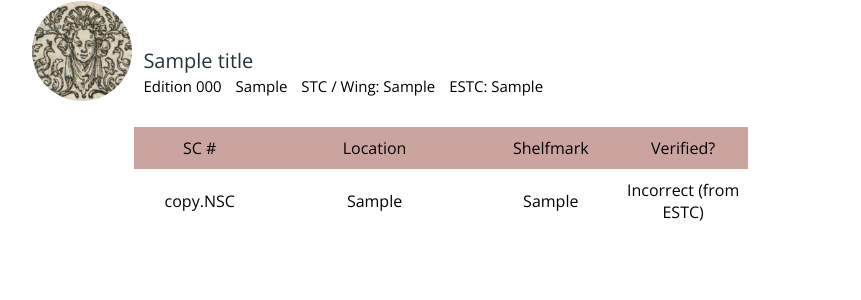
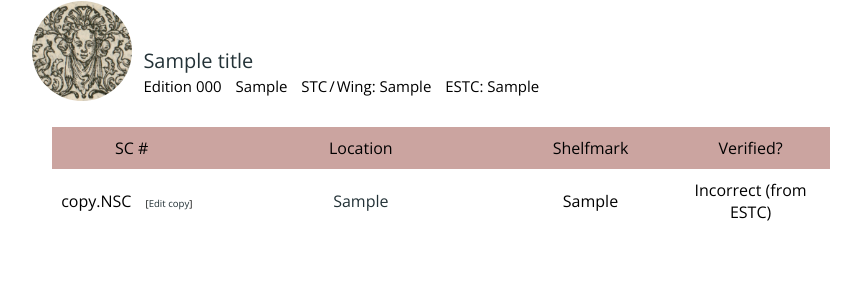
Before and after one commit to senderle/bookcensus, a Django app: page /copy/1/ in a window 1280 px wide. Shown: the part 138-438 px from the top of the page, without its empty margins (79-940 px from the left). Run offline with Django 3.2, Linux system fonts and the light colour scheme; a user stored in the database is signed in; tables that the repository leaves empty hold one stand-in row (values such as "Sample post"); some libraries are stand-ins or nearby versions.

Commit message:
massive code sprint

```diff
--- a/census/models.py
+++ b/census/models.py
@@ -14,8 +14,8 @@ class Title(models.Model):
 
 class Edition (models.Model):
 	title = models.ForeignKey(Title)
-	Edition_number = models.CharField(max_length=20, unique=False, null=True)
-	Edition_format = models.CharField(max_length=10, null=True)
+	Edition_number = models.CharField(max_length=20, unique=False, null=True, blank=True)
+	Edition_format = models.CharField(max_length=10, null=True, blank=True)
 	def __str__(self):
 		return "%s Edition %s" % (self.title, self.Edition_number)
 
@@ -27,33 +27,34 @@ class Issue (models.Model):
 	start_date = models.IntegerField(default=0)
 	end_date = models.IntegerField(default=0)
 	DEEP = models.IntegerField(default=0, null=True)
-	notes = models.CharField(max_length=1000, default=None, null=True)
-	Variant_Description = models.CharField(max_length=1000, null=True)
+	notes = models.CharField(max_length=1000, default=None, null=True, blank=True)
+	Variant_Description = models.CharField(max_length=1000, null=True, blank=True)
 	def __str__(self):
 		return "%s ESTC %s" % (self.edition, self.ESTC)
 
 class Copy (models.Model):
 	Owner = models.CharField(max_length=500)
 	issue = models.ForeignKey(Issue, unique=False)
-	thumbnail_URL = models.URLField(max_length=500, null=True)
+	thumbnail_URL = models.URLField(max_length=500, null=True, blank=True)
 	NSC = models.IntegerField(default=0, null=True)
-	Shelfmark = models.CharField(max_length=500, default=None, null=True)
+	Shelfmark = models.CharField(max_length=500, default=None, null=True, blank=True)
 	Height = models.IntegerField(default=0, null=True)
 	Width = models.IntegerField(default=0, null=True)
-	Marginalia = models.CharField(max_length=100, null=True)
-	Condition = models.CharField(max_length=200, default=None, null=True)
-	Binding = models.CharField(max_length=200, default=None, null=True)
-	Binder = models.CharField(max_length=40, default=None, null=True)
-	Bookplate = models.CharField(max_length=40, default=None, null=True)
-	Bookplate_Location = models.CharField(max_length=100, default=None, null=True)
+	Marginalia = models.CharField(max_length=100, null=True, blank=True)
+	Condition = models.CharField(max_length=200, default=None, null=True, blank=True)
+	Binding = models.CharField(max_length=200, default=None, null=True, blank=True)
+	Binder = models.CharField(max_length=40, default=None, null=True, blank=True)
+	Bookplate = models.CharField(max_length=40, default=None, null=True, blank=True)
+	Bookplate_Location = models.CharField(max_length=100, default=None, null=True, blank=True)
 	Bartlett1939 = models.IntegerField(default=0, null=True)
-	Bartlett1939_Notes = models.CharField(max_length=1000, default=None, null=True)
+	Bartlett1939_Notes = models.CharField(max_length=1000, default=None, null=True, blank=True)
 	Bartlett1916 = models.IntegerField(default=0, null=True)
-	Bartlett1916_Notes = models.CharField(max_length=1000, default=None, null=True)
-	Lee_Notes = models.CharField(max_length=2000, default=None, null=True)
-	Local_Notes=models.CharField(max_length=5000, default=None, null=True)
+	Bartlett1916_Notes = models.CharField(max_length=1000, default=None, null=True, blank=True)
+	Lee_Notes = models.CharField(max_length=2000, default=None, null=True, blank=True)
+	Local_Notes=models.CharField(max_length=5000, default=None, null=True, blank=True)
 	created_by=models.ForeignKey(User, related_name="submitted_copies", default=1, null=True)
-	prov_info=models.TextField(null=True, default=None)
+	prov_info=models.TextField(null=True, blank=True, default=None)
+        bibliography=models.TextField(null=True, blank=True, default=None)
 	librarian_validated = models.BooleanField(default=False)
 	admin_validated = models.BooleanField(default=False)
 	is_parent=models.BooleanField(default=False)
--- a/census/static/census/style.css
+++ b/census/static/census/style.css
@@ -8,17 +8,20 @@ a {
     text-decoration: none
 }
 
-a:link {
+a:link,
+a:visited,
+a:hover {
     color: #233237;
 }
 
-a:visited {
-    color: #18121e;
+.static-text a:link,
+.static-text a:visited,
+.static-text a:hover {
+    color: rgba(152, 75, 67, 1.0);
+    font-weight: bold;
 }
 
-a:hover {
-    color: #233237;
-}
+
 
 a.linkbutton {
     padding: 5px;
@@ -34,7 +37,7 @@ table {
 }
 
 th {
-	font-weight: normal;
+    font-weight: normal;
 }
 
 ul {
@@ -42,7 +45,7 @@ ul {
 }
 
 li {
-	margin: 3px;
+    margin: 3px;
 }
 
 /* Class-level styles */
@@ -78,19 +81,31 @@ table.title {
 }
 
 table.play-detail-set {
-    margin: 0% 20% 10% 20%;
+    margin: 0% 12% 10% 12%;
+}
+
+span.unverified-symbol-small,
+span.unverified-symbol {
+    font-weight: bold;
+    color: rgba(182, 75, 67, 1.0);
 }
 
 span.unverified-symbol {
     font-size: 130%;
+}
+
+span.verified-symbol-small,
+span.verified-symbol {
     font-weight: bold;
-    color: rgba(182, 75, 67, 1.0);
+    color: rgba(67, 75, 182, 1.0);
+}
+
+span.verified-symbol-small {
+    font-size: 110%;
 }
 
 span.verified-symbol {
     font-size: 170%;
-    font-weight: bold;
-    color: rgba(67, 75, 182, 1.0);
 }
 
 .title td,
@@ -106,9 +121,8 @@ span.verified-symbol {
 }
 
 .play-detail-set th.terse {
-    width: 50px;
+    width: 20px;
 }
-
 
 .warning,
 .notice {
@@ -118,6 +132,12 @@ span.verified-symbol {
 
 .notice {
     background-color: rgba(35, 50, 55, 0.1);
+}
+
+.note {
+    font-size: 60%;
+    margin-left: 10px;
+    margin-right: 10px;
 }
 
 .warning {
@@ -167,14 +187,14 @@ input,
     height: 18px;
     font-size: 65%;
     padding: 1px 6px 2px 6px;
-	margin: 2px 10px 3px 10px;
+    margin: 2px 10px 3px 10px;
 }
 
 .button-inline-small {
     height: 10px;
     font-size: 50%;
     padding: 1px 3px 1px 3px;
-	margin: 2px 10px 3px 10px;
+    margin: 2px 10px 3px 10px;
 }
 
 input {
@@ -285,13 +305,12 @@ td.play-issue-header {
 /* Styles for Admin and Librarian views */
 
 table.admin-ui {
-	border-collapse: separate;
-	border-spacing: 0px 20px;
+    border-collapse: separate;
+    border-spacing: 0px 40px;
 }
 
 table.admin-ui td {
     min-width: 400px;
-    height: 60px;
 }
 
 th.librarian-select-ui {
--- a/census/templates/census/copy.html
+++ b/census/templates/census/copy.html
@@ -3,6 +3,13 @@
 {% block content %}
 
 <div class = "wrapper">
+    <div>
+        <script type="text/javascript" src="{% static 'census/js/bootstrap-modal.js' %}"></script>
+        <script type="text/javascript" src="{% static 'census/js/copy_detail_edit_modal.js' %}"></script>
+        <link rel="stylesheet" type="text/css" href="{% static 'census/css/modal.css' %}" />
+
+        <div id="copyModal" class="modal fade" role="dialog"></div>
+    </div>
     <table class="play-title-header">
         <tr>
             <td rowspan="2" class="play-title-header-icon">
@@ -27,7 +34,7 @@
                     {% endif %}
                 </span>
                 <span>{{ selected_issue.year }}</span>
-                <span>STC&nbsp;/&nbsp;Wing:&nbsp;{{ selected_issue.STC_Wing }}</span>
+                <span>STC&#8239;/&#8239;Wing:&nbsp;{{ selected_issue.STC_Wing }}</span>
                 <span>ESTC:&nbsp;{{ selected_issue.ESTC }}</span>
             </td>
         </tr>
@@ -49,7 +56,14 @@
                 {% else %}
                     &nbsp;
                 {% endif %}
-            <td>{{copy.Owner}}</td>
+                {% if user.is_staff %}
+                    <span class="note">[<a href="{% url 'admin:census_copy_change' copy.id %}">Edit copy</a>]</span>
+                {% endif %}
+            <td>
+                <a class="copy_data" id="data{{copy.id}}" href="#" data-form="{% url 'copy_data' copy.id %}" title="Details">
+                    {{copy.Owner}}
+                </a>
+            </td>
             <td>
                 {% if copy.Shelfmark == "[Shelfmark not available]" %}
                     &nbsp;
--- a/census/templates/census/copy_modal.html
+++ b/census/templates/census/copy_modal.html
@@ -109,7 +109,7 @@
             <p align="left" class = "sansserif"><b>Provenance information:</b> {{ copy.prov_info }}</p>
             {% endif %}
 
-            <p align="left" class = "sansserif"><b>From estc:</b> {{ copy.from_estc }}</p>
+            <!-- <p align="left" class = "sansserif"><b>From estc:</b> {{ copy.from_estc }}</p> -->
             <!-- <p align="left" class = "sansserif"><b>False positive:</b> {{ copy.false_positive }}</p> -->
             <div class="modal-footer">
                 <button type="button" class="closebutton" data-dismiss="modal">close</button>
--- a/census/templates/census/librarian_validate1.html
+++ b/census/templates/census/librarian_validate1.html
@@ -32,7 +32,9 @@
             {% if copies %}
             {% for copy in copies %}
             <tr id="section {{ copy.id }}">
-                <td>{{ copy }}
+                <td>{{ copy.issue.edition.title }}
+                    ({{ copy.issue.year }}) --
+                    STC/Wing: {{ copy.issue.STC_Wing }}
                 </td>
                 <td>
                     <a class="copy_data button-inline-small" id="data{{copy.id}}" href="#" data-form="{% url 'copy_data' copy.id %}" title="Details">
--- a/census/urls.py
+++ b/census/urls.py
@@ -11,6 +11,7 @@ urlpatterns = [
     url(r'^$', views.homepage, name='homepage'),
     url(r'^editions/(?P<id>[0-9]+)/$', views.detail, name='detail'),
     url(r'^about', views.about, name='about'),
+    url(r'^contact', views.about, name='contact'),
 
     url(r'^titles', views.index, name='index'),
     url(r'^copy/(?P<id>[0-9]+)/$', views.copy, name='copy'),
--- a/census/views.py
+++ b/census/views.py
@@ -182,7 +182,7 @@ def detail(request, id):
 # showing all copies for an issue
 def copy(request, id):
     selected_issue = Issue.objects.get(pk=id)
-    all_copies = selected_issue.copy_set.all()
+    all_copies = selected_issue.copy_set.all().filter(is_parent=True).order_by('Owner', 'Shelfmark')
     paginator = Paginator(all_copies, 10)
     page = request.GET.get('page')
     try:
@@ -510,11 +510,14 @@ def librarian_start(request):
     current_user=request.user
     cur_user_detail=UserDetail.objects.get(user=current_user)
     affiliation=cur_user_detail.affiliation
-    copy_count=Copy.objects.all().filter(Owner=affiliation, from_estc=True, false_positive_draft=None, \
-               librarian_validated=False, is_parent=True, is_history=False).count()
+    copy_count=Copy.objects.all().filter(Owner=affiliation, false_positive_draft=None,
+                                         librarian_validated=False, is_parent=True, is_history=False).count()
+    verified_count=Copy.objects.all().filter(Owner=affiliation, librarian_validated=True,
+                                             is_parent=True, is_history=False).count()
     context={
         'affiliation': affiliation,
-        'copyCount': copy_count,
+        'copy_count': copy_count,
+        'verified_count': verified_count,
     }
     return HttpResponse(template.render(context, request))
 
```
Also changed, not shown: census/templates/census/about.html (+7 -3 lines), census/templates/census/detail.html (+12 -1 lines), census/templates/census/librarian_start_page.html (+6 -4 lines), census/migrations/0002_auto_20180305_2022.py (added), 1 other file.
